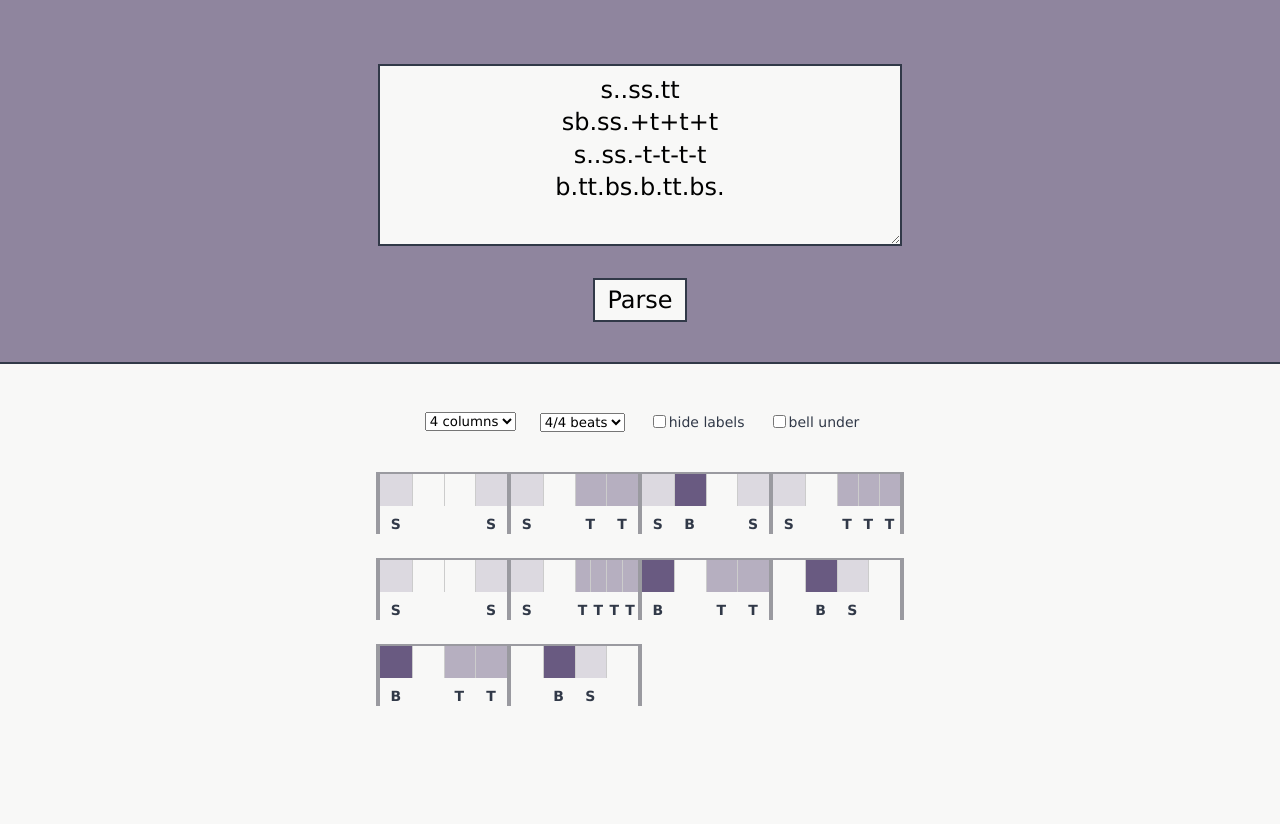
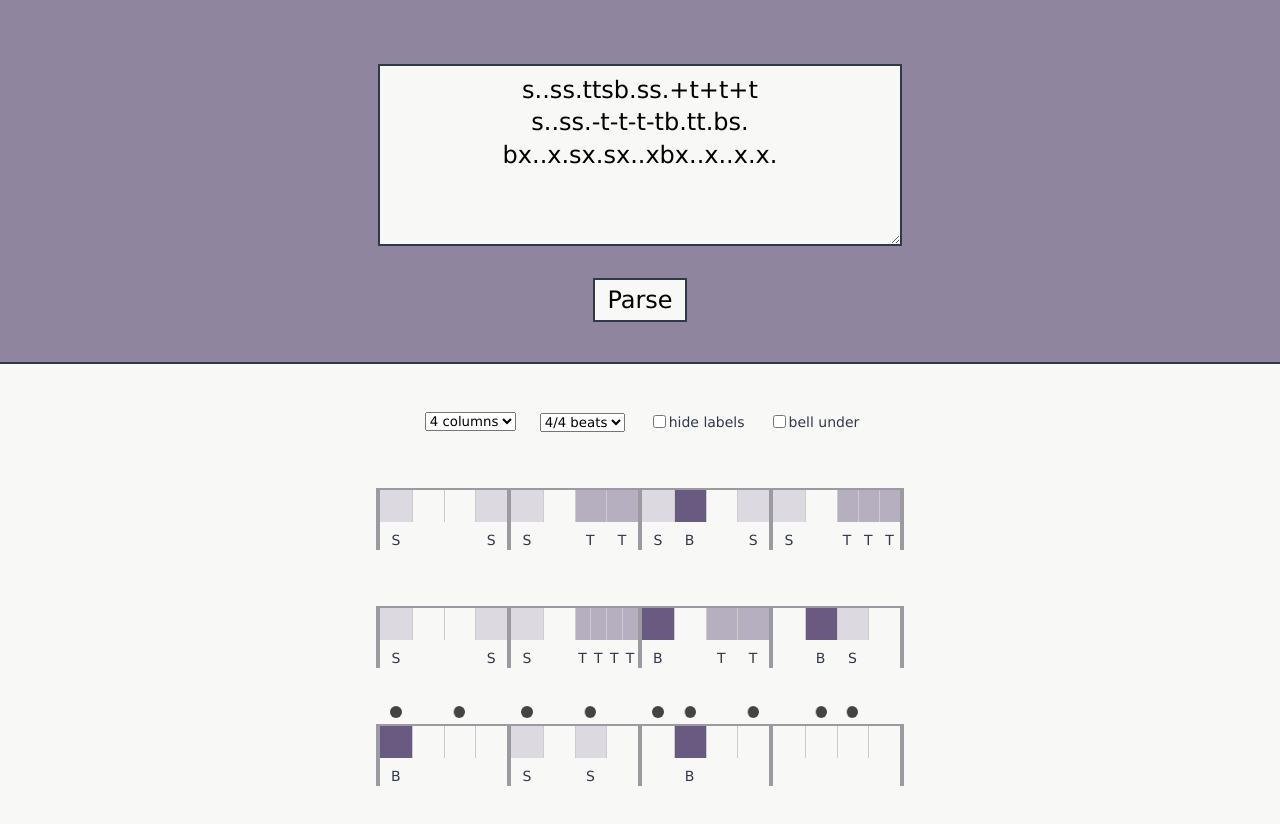
Before and after one commit to szduda/drumemo, a React (Create React App) app: page / in a window 1280 px wide. Shown: the top 824 px of the page. Before the commit the page ends 800 px from the top, so only its background shows below. Built offline with nearby package versions, Linux system fonts and the light colour scheme.

Commit message:
improve presentation

```diff
--- a/src/features/Bar/Bar.tsx
+++ b/src/features/Bar/Bar.tsx
@@ -40,7 +40,7 @@ const Wrapper = ({ hasBell, ...props }) => (
       border-left: 4px solid #9a9aa0;
       border-right: 4px solid #9a9aa0;
       border-top: 2px solid #9a9aa0;
-      margin: ${hasBell ? 24 : 8}px 0 ${hasBell ? 32 : 16}px -4px;
+      margin: 24px 0 32px -4px;
     `}
   />
 )
--- a/src/features/Bar/Hit.tsx
+++ b/src/features/Bar/Hit.tsx
@@ -38,7 +38,7 @@ export const Hit: FC<Props> = ({ hit, hideLabel = false, bellUnder = false }) =>
           width: 100%;
           text-align: center;
           font-variant: small-caps;
-          font-weight: 700;
+          font-weight: 500;
           font-size: 20px;
         `}
       >
@@ -48,12 +48,11 @@ export const Hit: FC<Props> = ({ hit, hideLabel = false, bellUnder = false }) =>
     {hit.includes(HITS.BELL) && (
       <div css={css`
         position: absolute;
-        top: ${bellUnder ? hideLabel ? 22 : 64 : -22}px;
+        top: ${bellUnder ? hideLabel ? 28 : 64 : -22}px;
         width: 100%;
-        text-align: center;
-        font-weight: bold;
+        font-weight: 500;
       `}>
-        x
+        <div css={css`width: 12px; height: 12px; background: #444; margin: 2px auto; border-radius: 50%;`} />
       </div>
     )}
   </div>
--- a/src/helpers/useNotes.ts
+++ b/src/helpers/useNotes.ts
@@ -1,7 +1,7 @@
 import { useCallback, useEffect, useState } from "react"
 
 const DEFAULT_NOTES =
-  "s..ss.tt\nsb.ss.+t+t+t\ns..ss.-t-t-t-t\nb.tt.bs.b.tt.bs."
+  "s..ss.ttsb.ss.+t+t+t\ns..ss.-t-t-t-tb.tt.bs.\nbx..x.sx.sx..xbx..x..x.x."
 const NOTES_QUERY_PARAM = "q"
 
 export const useNotes = () => {
```
